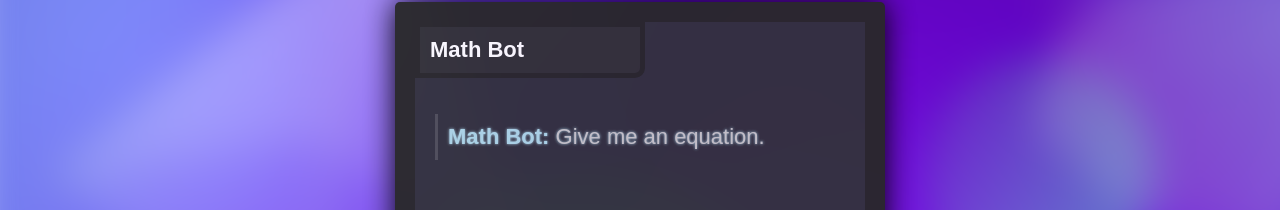
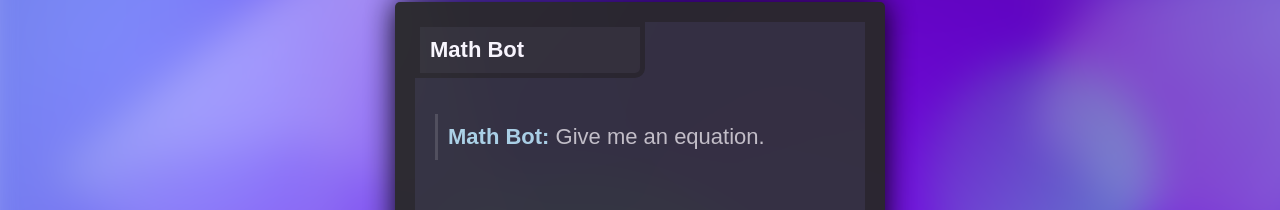
Before and after one commit to WarPromo/mlrc-chat-demo, a plain HTML site: page index.html in a window 1280 px wide. Shown: the part 109-319 px from the top of the page. Drawn offline with Linux system fonts and the light colour scheme; no server answers.

Commit message:
no shadow

```diff
--- a/styles.css
+++ b/styles.css
@@ -89,7 +89,6 @@ button{
   font-family: Arial;
   color: #c7c7c7;
   margin-right:10px;
-  text-shadow: 0px 0px 3px lightblue;
   border-left: solid 3px rgba(255,255,255,0.14);
   padding: 10px;
 }
```
